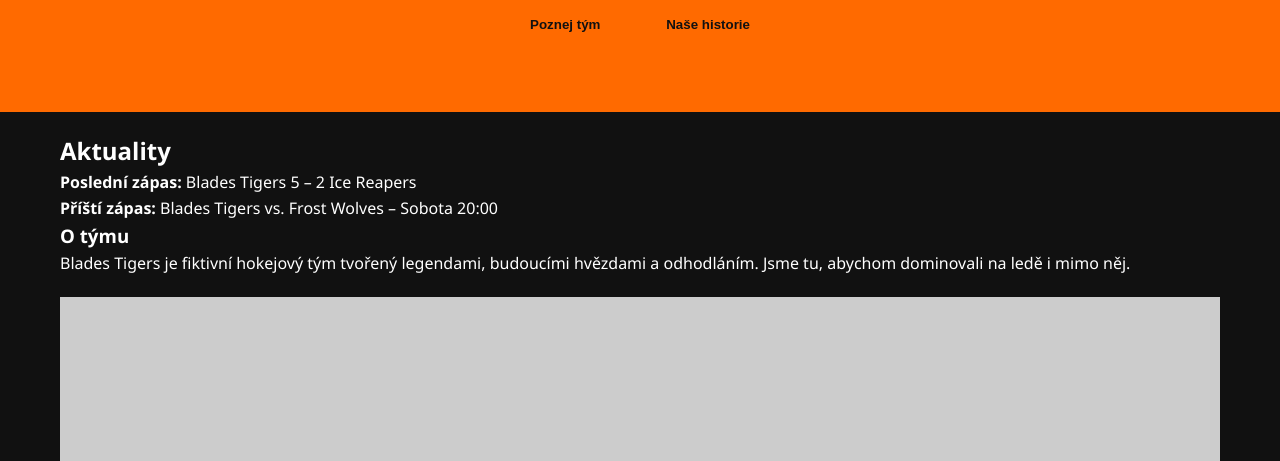
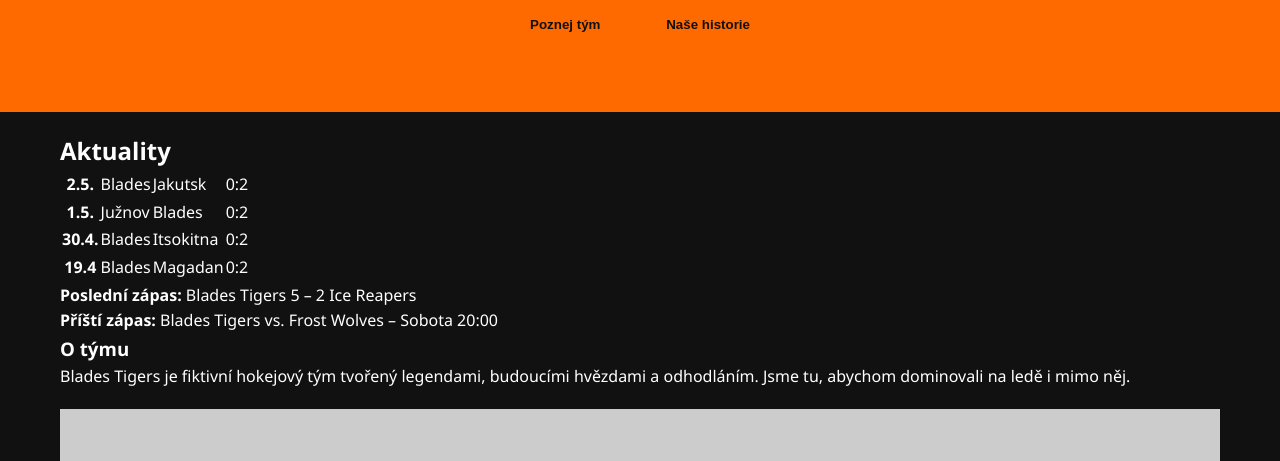
Before and after one commit to Hakliano/testujeme, a plain HTML site: page index.html in a window 1280 px wide. Shown: the part 314-775 px from the top of the page. Drawn offline with Linux system fonts and the light colour scheme; placeholder pictures from the web are drawn by us.

Commit message:
Přidání tabulky

```diff
--- a/index.html
+++ b/index.html
@@ -36,6 +36,33 @@
 
     <section>
       <h2>Aktuality</h2>
+      <table>
+            <tr>
+                <th>2.5.</th>
+                <td>Blades</td>
+                <td>Jakutsk</td>
+                <td>0:2</td>
+            </tr>
+            <tr>
+                <th>1.5.</th>
+                <td>Južnov</td>
+                <td>Blades</td>
+                <td>0:2</td>
+            </tr>
+            <tr>
+                <th>30.4.</th>
+                <td>Blades</td>
+                <td>Itsokitna</td>
+                <td>0:2</td>
+            </tr>
+            <tr>
+                <th>19.4</th>
+                <td>Blades</td>
+                <td>Magadan</td>
+                <td>0:2</td>
+            </tr>
+        </table>
+
       <p><strong>Poslední zápas:</strong> Blades Tigers 5 – 2 Ice Reapers</p>
       <p><strong>Příští zápas:</strong> Blades Tigers vs. Frost Wolves – Sobota 20:00</p>
     </section>
```
